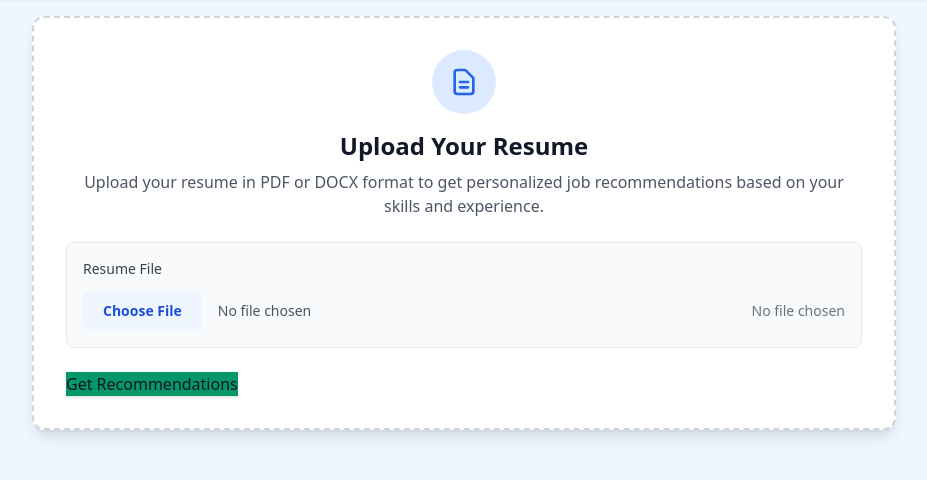
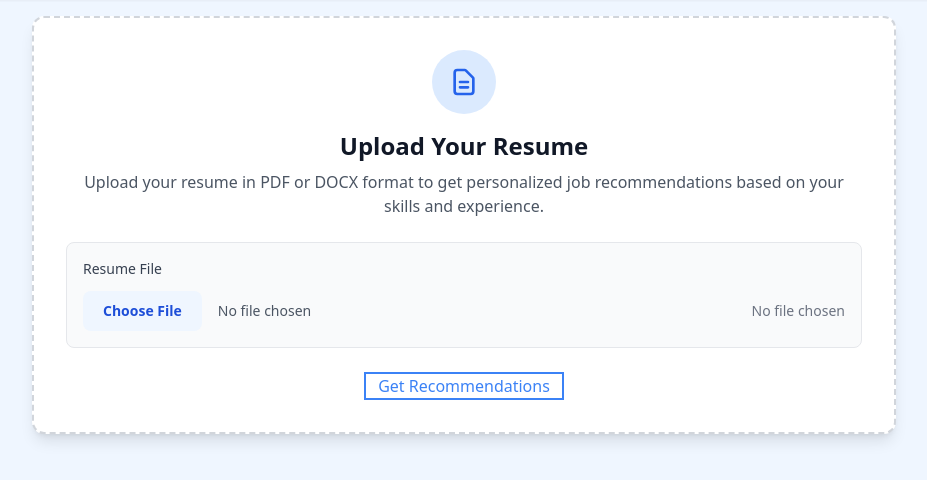
Before and after one commit to abhayybhatt/HireRec, a Flask app: page / in a window 1280 px wide. Shown: the part 82-562 px from the top of the page, without its empty margins (176-1103 px from the left). Run offline with Flask 3, Linux system fonts and the light colour scheme; parts of the project's set-up code (start-up, migrations or seed data) failed here and were passed over; some libraries are stand-ins or nearby versions.

Commit message:
fixed some styling issues

```diff
--- a/templates/index.html
+++ b/templates/index.html
@@ -12,35 +12,51 @@
     </script>
     <style>
         .btn-primary {
-            @apply w-full px-6 py-3 rounded-lg text-white font-semibold transition-all duration-200;
-            background-color: #2563eb; /* blue-600 for dark mode */
+            @apply px-8 py-3 rounded-lg font-semibold transition-all duration-200;
+            min-width: 200px;
+        }
+        /* Dark mode button styling */
+        .dark .btn-primary {
+            background-color: #2563eb; /* blue-600 */
+            color: white;
             box-shadow: 0 1px 3px 0 rgba(0, 0, 0, 0.1), 0 1px 2px 0 rgba(0, 0, 0, 0.06);
         }
-        /* Light mode button styling */
+        /* Light mode button styling - outline style */
         html:not(.dark) .btn-primary {
-            background-color: #059669; /* emerald-600 for light mode */
+            background-color: transparent;
+            color: #3b82f6; /* blue-500 */
+            border: 2px solid #3b82f6;
+            box-shadow: none;
         }
-        .btn-primary:hover:not(:disabled) {
-            background-color: #1d4ed8; /* blue-700 for dark mode */
+        .dark .btn-primary:hover:not(:disabled) {
+            background-color: #1d4ed8; /* blue-700 */
             box-shadow: 0 4px 6px -1px rgba(0, 0, 0, 0.1), 0 2px 4px -1px rgba(0, 0, 0, 0.06);
         }
         html:not(.dark) .btn-primary:hover:not(:disabled) {
-            background-color: #047857; /* emerald-700 for light mode */
+            background-color: #3b82f6; /* blue-500 */
+            color: white;
+            box-shadow: 0 4px 6px -1px rgba(59, 130, 246, 0.2), 0 2px 4px -1px rgba(59, 130, 246, 0.1);
         }
-        .btn-primary:active:not(:disabled) {
-            background-color: #1e40af; /* blue-800 for dark mode */
+        .dark .btn-primary:active:not(:disabled) {
+            background-color: #1e40af; /* blue-800 */
         }
         html:not(.dark) .btn-primary:active:not(:disabled) {
-            background-color: #065f46; /* emerald-800 for light mode */
+            background-color: #2563eb; /* blue-600 */
+            color: white;
         }
         .btn-primary:disabled {
-            background-color: #93c5fd; /* blue-300 */
             cursor: not-allowed;
             opacity: 0.6;
             box-shadow: none;
         }
+        .dark .btn-primary:disabled {
+            background-color: #93c5fd; /* blue-300 */
+            color: white;
+        }
         html:not(.dark) .btn-primary:disabled {
-            background-color: #86efac; /* emerald-300 for light mode */
+            background-color: transparent;
+            color: #93c5fd; /* blue-300 */
+            border-color: #93c5fd;
         }
 
         .tab {
@@ -116,15 +132,17 @@
                     </div>
                 </div>
 
+                <div class="flex justify-center">
                     <button type="submit" id="recommend-button" class="btn-primary">
                         <span id="btn-text">Get Recommendations</span>
-                    <span id="btn-loader" class="hidden">
-                        <svg class="animate-spin h-5 w-5 mx-auto" xmlns="http://www.w3.org/2000/svg" fill="none" viewBox="0 0 24 24">
+                        <span id="btn-loader" class="hidden flex items-center justify-center">
+                            <svg class="animate-spin h-6 w-6" xmlns="http://www.w3.org/2000/svg" fill="none" viewBox="0 0 24 24">
                                 <circle class="opacity-25" cx="12" cy="12" r="10" stroke="currentColor" stroke-width="4"></circle>
                                 <path class="opacity-75" fill="currentColor" d="M4 12a8 8 0 018-8V0C5.373 0 0 5.373 0 12h4zm2 5.291A7.962 7.962 0 014 12H0c0 3.042 1.135 5.824 3 7.938l3-2.647z"></path>
                             </svg>
                         </span>
                     </button>
+                </div>
             </form>
         </section>
 
@@ -138,7 +156,7 @@
             </div>
 
             <!-- Dropdown for Model Selection -->
-            <div class="mb-6">
+            <div class="mb-6 flex flex-col items-center">
                 <label for="model-select" class="block text-sm font-medium text-gray-700 dark:text-gray-300 mb-2">Select Recommendation Model</label>
                 <select id="model-select" class="w-full md:w-auto px-4 py-2.5 rounded-lg border border-gray-300 dark:border-gray-600 bg-white dark:bg-gray-700 text-gray-900 dark:text-gray-100 focus:outline-none focus:ring-2 focus:ring-blue-500 focus:border-transparent transition-colors">
                     <option value="tfidf">TF-IDF (Keywords) - Keyword Matching</option>
```
Lines whose indentation alone changed are shown as unchanged.
